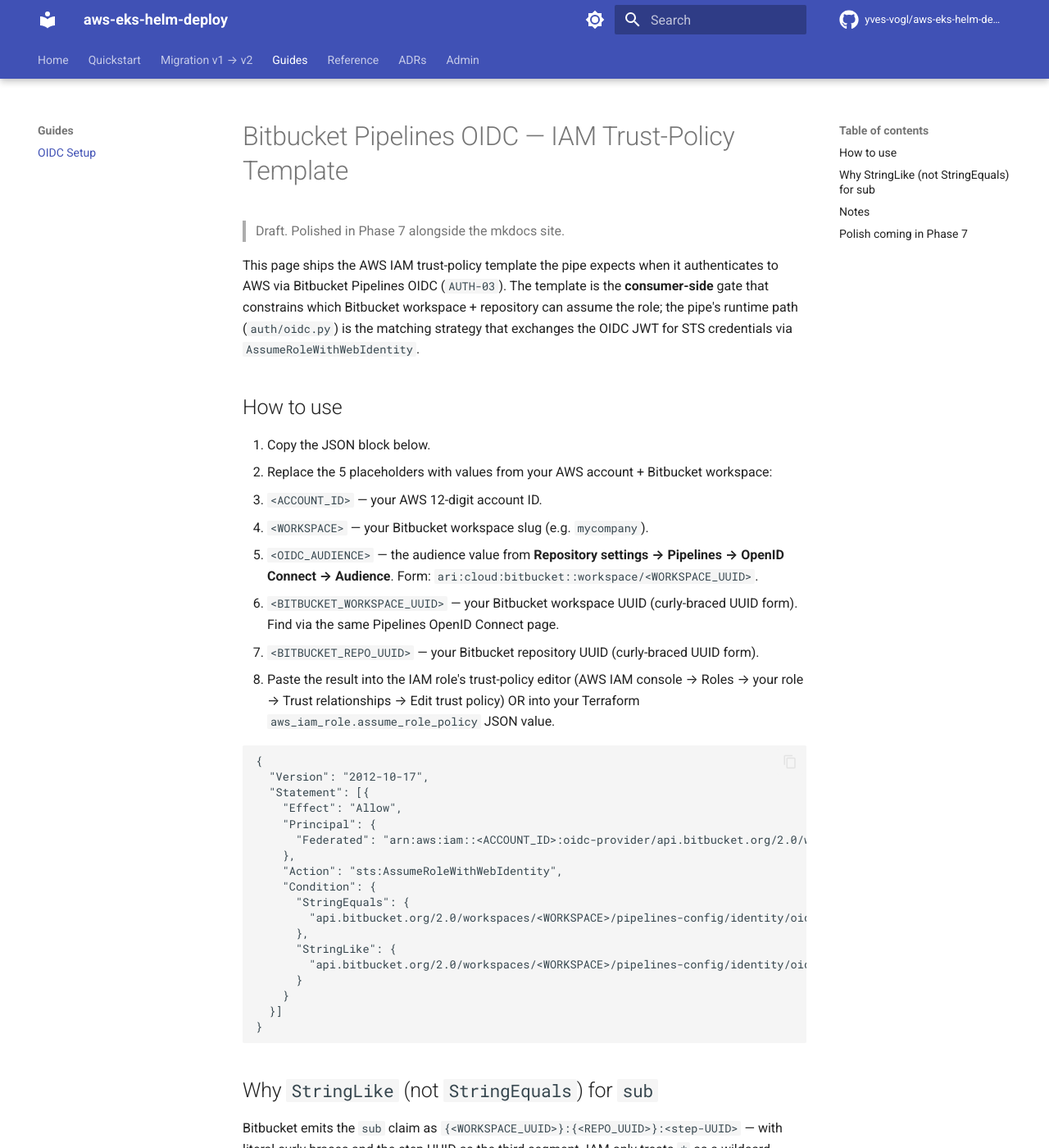
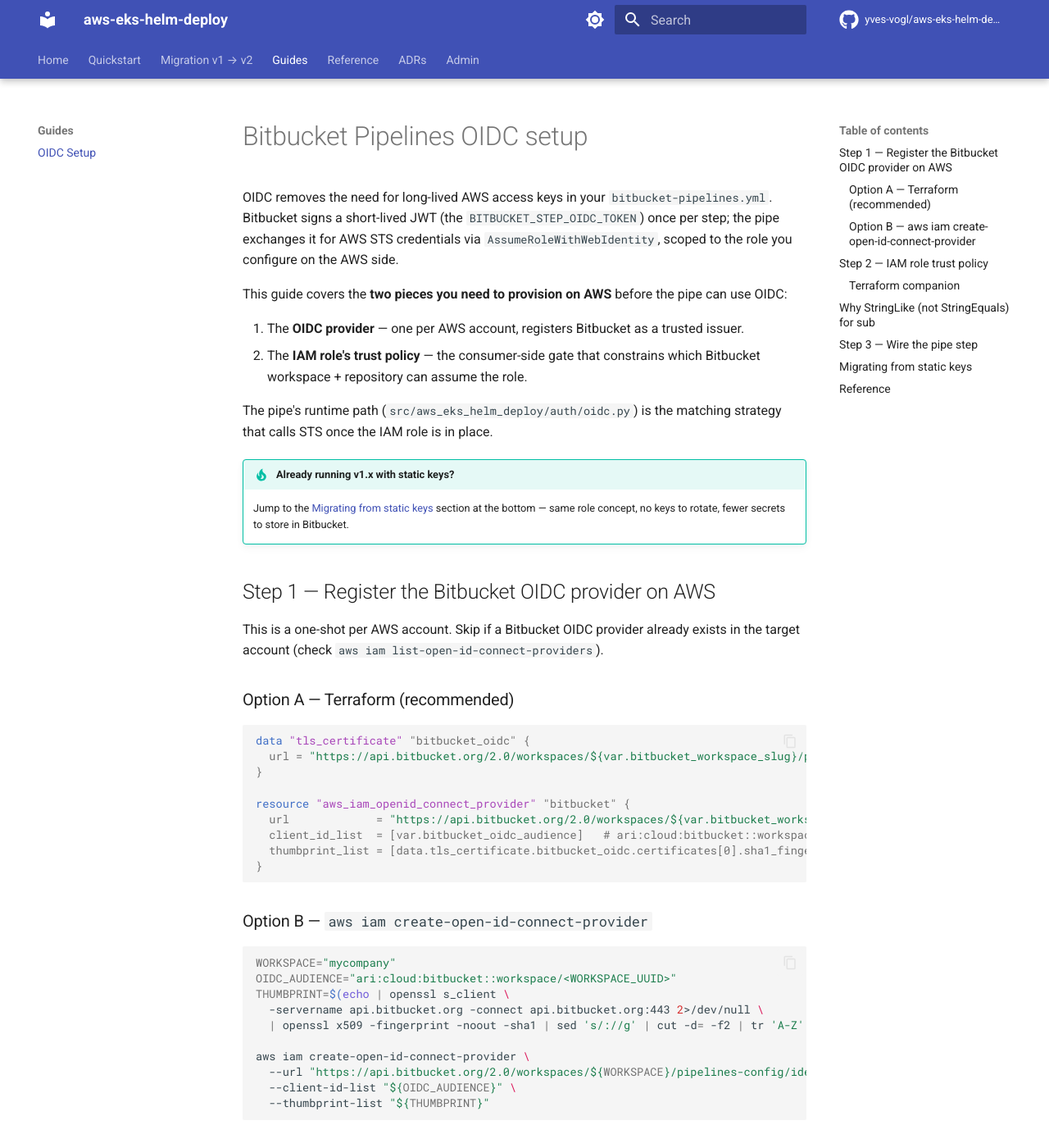
Before and after one commit to yves-vogl/aws-eks-helm-deploy, an MkDocs documentation site: the page built from docs/guides/oidc-setup.md, in a window 1280 px wide and 1400 px high. Shown: the whole window at 82% size. Built offline with MkDocs 1.6.1 and Material for MkDocs 9.7.7, drawn with Linux system fonts in a browser that asks for light colours; comment, search, counter and statistics services are not loaded; some of the changed text lies outside the part shown.

Commit message:
docs(oidc): polish v1 → v2 setup guide — Terraform + migration walkthrough (#61)
OIDC setup guide is now publish-ready. Drops Phase 7 draft markers, adds Terraform companion (provider + role), Step-3 pipe wiring, and the v1 → v2 migration walkthrough. CI green.

````diff
--- a/docs/guides/oidc-setup.md
+++ b/docs/guides/oidc-setup.md
@@ -1,16 +1,60 @@
-# Bitbucket Pipelines OIDC — IAM Trust-Policy Template
+# Bitbucket Pipelines OIDC setup
 
-> Draft. Polished in Phase 7 alongside the mkdocs site.
+OIDC removes the need for long-lived AWS access keys in your `bitbucket-pipelines.yml`.
+Bitbucket signs a short-lived JWT (the `BITBUCKET_STEP_OIDC_TOKEN`) once per step; the pipe
+exchanges it for AWS STS credentials via `AssumeRoleWithWebIdentity`, scoped to the role you
+configure on the AWS side.
 
-This page ships the AWS IAM trust-policy template the pipe expects when it authenticates to AWS
-via Bitbucket Pipelines OIDC (`AUTH-03`). The template is the **consumer-side** gate that
-constrains which Bitbucket workspace + repository can assume the role; the pipe's runtime path
-(`auth/oidc.py`) is the matching strategy that exchanges the OIDC JWT for STS credentials via
-`AssumeRoleWithWebIdentity`.
+This guide covers the **two pieces you need to provision on AWS** before the pipe can use OIDC:
 
-## How to use
+1. The **OIDC provider** — one per AWS account, registers Bitbucket as a trusted issuer.
+2. The **IAM role's trust policy** — the consumer-side gate that constrains which Bitbucket
+   workspace + repository can assume the role.
 
-1. Copy the JSON block below.
+The pipe's runtime path (`src/aws_eks_helm_deploy/auth/oidc.py`) is the matching strategy that
+calls STS once the IAM role is in place.
+
+!!! tip "Already running v1.x with static keys?"
+    Jump to the [Migrating from static keys](#migrating-from-static-keys) section at the
+    bottom — same role concept, no keys to rotate, fewer secrets to store in Bitbucket.
+
+## Step 1 — Register the Bitbucket OIDC provider on AWS
+
+This is a one-shot per AWS account. Skip if a Bitbucket OIDC provider already exists in the
+target account (check `aws iam list-open-id-connect-providers`).
+
+### Option A — Terraform (recommended)
+
+```hcl
+data "tls_certificate" "bitbucket_oidc" {
+  url = "https://api.bitbucket.org/2.0/workspaces/${var.bitbucket_workspace_slug}/pipelines-config/identity/oidc/.well-known/openid-configuration"
+}
+
+resource "aws_iam_openid_connect_provider" "bitbucket" {
+  url             = "https://api.bitbucket.org/2.0/workspaces/${var.bitbucket_workspace_slug}/pipelines-config/identity/oidc"
+  client_id_list  = [var.bitbucket_oidc_audience]   # ari:cloud:bitbucket::workspace/<UUID>
+  thumbprint_list = [data.tls_certificate.bitbucket_oidc.certificates[0].sha1_fingerprint]
+}
+```
+
+### Option B — `aws iam create-open-id-connect-provider`
+
+```bash
+WORKSPACE="mycompany"
+OIDC_AUDIENCE="ari:cloud:bitbucket::workspace/<WORKSPACE_UUID>"
+THUMBPRINT=$(echo | openssl s_client \
+  -servername api.bitbucket.org -connect api.bitbucket.org:443 2>/dev/null \
+  | openssl x509 -fingerprint -noout -sha1 | sed 's/://g' | cut -d= -f2 | tr 'A-Z' 'a-z')
+
+aws iam create-open-id-connect-provider \
+  --url "https://api.bitbucket.org/2.0/workspaces/${WORKSPACE}/pipelines-config/identity/oidc" \
+  --client-id-list "${OIDC_AUDIENCE}" \
+  --thumbprint-list "${THUMBPRINT}"
+```
+
+## Step 2 — IAM role trust policy
+
+1. Copy the JSON block below (or the Terraform snippet that follows).
 2. Replace the 5 placeholders with values from your AWS account + Bitbucket workspace:
    - `<ACCOUNT_ID>` — your AWS 12-digit account ID.
    - `<WORKSPACE>` — your Bitbucket workspace slug (e.g. `mycompany`).
@@ -44,6 +88,38 @@
 }
 ```
 
+### Terraform companion
+
+```hcl
+resource "aws_iam_role" "deploy" {
+  name = "bitbucket-pipelines-eks-deploy"
+
+  assume_role_policy = jsonencode({
+    Version = "2012-10-17"
+    Statement = [{
+      Effect = "Allow"
+      Principal = {
+        Federated = aws_iam_openid_connect_provider.bitbucket.arn
+      }
+      Action = "sts:AssumeRoleWithWebIdentity"
+      Condition = {
+        StringEquals = {
+          "api.bitbucket.org/2.0/workspaces/${var.bitbucket_workspace_slug}/pipelines-config/identity/oidc:aud" = var.bitbucket_oidc_audience
+        }
+        StringLike = {
+          "api.bitbucket.org/2.0/workspaces/${var.bitbucket_workspace_slug}/pipelines-config/identity/oidc:sub" = "{${var.bitbucket_workspace_uuid}}:{${var.bitbucket_repo_uuid}}:*"
+        }
+      }
+    }]
+  })
+}
+
+# Attach whatever managed/inline policies your deploy needs — typically EKS access entries
+# and any `aws-auth` group mappings the chart references. The pipe itself only needs to call
+# `eks:DescribeCluster` (token generation) plus whatever Kubernetes API access the Helm
+# release requires (gated via EKS access entries or the legacy aws-auth ConfigMap).
+```
+
 ## Why `StringLike` (not `StringEquals`) for `sub`
 
 Bitbucket emits the `sub` claim as `{<WORKSPACE_UUID>}:{<REPO_UUID>}:<step-UUID>` — with
@@ -54,20 +130,55 @@
 ephemeral). If a downstream consumer wants step-level scoping, they can replace `*` with the
 exact step UUID and switch the condition back to `StringEquals`.
 
-## Notes
+## Step 3 — Wire the pipe step
+
+With the role provisioned, the `bitbucket-pipelines.yml` step looks like:
+
+```yaml
+- step:
+    name: Deploy to EKS
+    deployment: production
+    oidc: true                                       # Bitbucket emits BITBUCKET_STEP_OIDC_TOKEN
+    script:
+      - pipe: docker://ghcr.io/yves-vogl/aws-eks-helm-deploy:2
+        variables:
+          OIDC_AUDIENCE: $OIDC_AUDIENCE              # ari:cloud:bitbucket::workspace/<UUID>
+          ROLE_ARN: $DEPLOY_ROLE_ARN
+          AWS_REGION: eu-central-1
+          CLUSTER_NAME: my-eks-cluster
+          CHART: ./charts/my-app
+          RELEASE_NAME: my-app
+          NAMESPACE: production
+          WAIT: "true"
+          TIMEOUT: 10m
+```
+
+The `oidc: true` step setting is what tells Bitbucket to mint the OIDC token. Store
+`OIDC_AUDIENCE` and `DEPLOY_ROLE_ARN` as repository or deployment variables; neither is a
+secret in the cryptographic sense (the audience is per-workspace public; the role ARN is
+trivial to discover from AWS) but keeping them in Bitbucket variables makes per-environment
+overrides clean.
+
+## Migrating from static keys
+
+If you're on v1.x today with `AWS_ACCESS_KEY_ID` + `AWS_SECRET_ACCESS_KEY` in repo variables:
+
+1. Stand up the OIDC provider (Step 1) and the IAM role with the trust policy (Step 2). Give
+   the role **the same managed/inline policies** that the IAM user behind your access keys had.
+2. Update one pipeline step to use the OIDC pattern (Step 3); leave the rest on static keys.
+3. Verify a deploy succeeds on the OIDC step. Inspect the WARN log
+   `auth.precedence.static_keys_won_over_oidc` — this surfaces only when **both** static keys
+   AND the OIDC token are present in the same step. Static keys win (mirrors the botocore
+   default-chain order). To switch to OIDC, **unset** `AWS_ACCESS_KEY_ID` +
+   `AWS_SECRET_ACCESS_KEY` in the step.
+4. Roll the remaining steps. Once all steps are on OIDC, delete the IAM user + access keys
+   from AWS and remove the secured Bitbucket variables.
+
+## Reference
 
 - The pipe does NOT re-validate the JWT — STS validates the `aud` claim against the
   trust-policy condition above.
 - The `Principal.Federated` URL is the OIDC provider ARN; the OIDC provider itself must be
-  created once per AWS account (typically via Terraform `aws_iam_openid_connect_provider`).
-  The Phase 7 docs site will ship the full Terraform setup alongside the trust policy.
-- The pipe's WARN log `auth.precedence.static_keys_won_over_oidc` (Phase 4, AUTH-04 revised)
-  surfaces when a consumer has both static AWS keys AND `BITBUCKET_STEP_OIDC_TOKEN` set —
-  static keys win per the boto3 default chain order. To use OIDC instead, unset
-  `AWS_ACCESS_KEY_ID` + `AWS_SECRET_ACCESS_KEY` in your `bitbucket-pipelines.yml`.
-
-## Polish coming in Phase 7
-
-- mkdocs-material rendering (`docs/guides/oidc-setup.md` lands in the published v2 site).
-- Companion Terraform snippet (`aws_iam_role` + `data.tls_certificate` patterns).
-- Migration notes for v1 → v2 OIDC setup.
+  created once per AWS account (Step 1 above).
+- Source: `src/aws_eks_helm_deploy/auth/oidc.py` (`OidcWebIdentityStrategy`).
+- ADR: [`0006-oidc-default-precedence.md`](../adr/0006-oidc-default-precedence.md).
````
